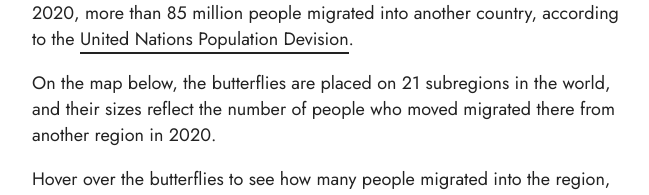
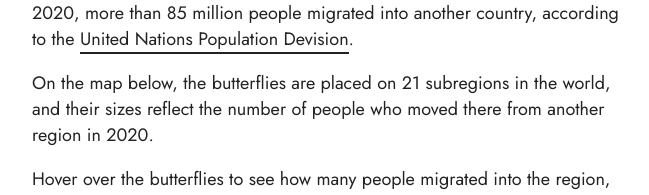
Before and after one commit to Yuriko-Schumacher/migration-draft, a Svelte app: page / in a window 1280 px wide. Shown: the part 397-592 px from the top of the page, without its empty margins (308-957 px from the left). Built offline with nearby package versions, Linux system fonts and the light colour scheme; no server answers.

Commit message:
apply fonts

```diff
--- a/src/TItle.svelte
+++ b/src/TItle.svelte
@@ -15,7 +15,7 @@
       Although countries have their own laws to grant citizenship to migrants, in 2020, more than 85 million people migrated into another country, according to the <a href="https://www.un.org/development/desa/pd/content/international-migrant-stock" target="_blank">United Nations Population Devision</a>.
     </p>
     <p>
-      On the map below, the butterflies are placed on 21 subregions in the world, and their sizes reflect the number of people who moved migrated there from another region in 2020.
+      On the map below, the butterflies are placed on 21 subregions in the world, and their sizes reflect the number of people who moved there from another region in 2020.
     </p>
     <p>
       Hover over the butterflies to see how many people migrated into the region, and click the butterflies to show the number of migrants by country in the region, as well as to explore various ways to acquire citizeniship in each country.
```
Also changed, not shown: public/build/bundle.css, public/build/bundle.js, 1 other file (tests, documents, lock files or other folders).
